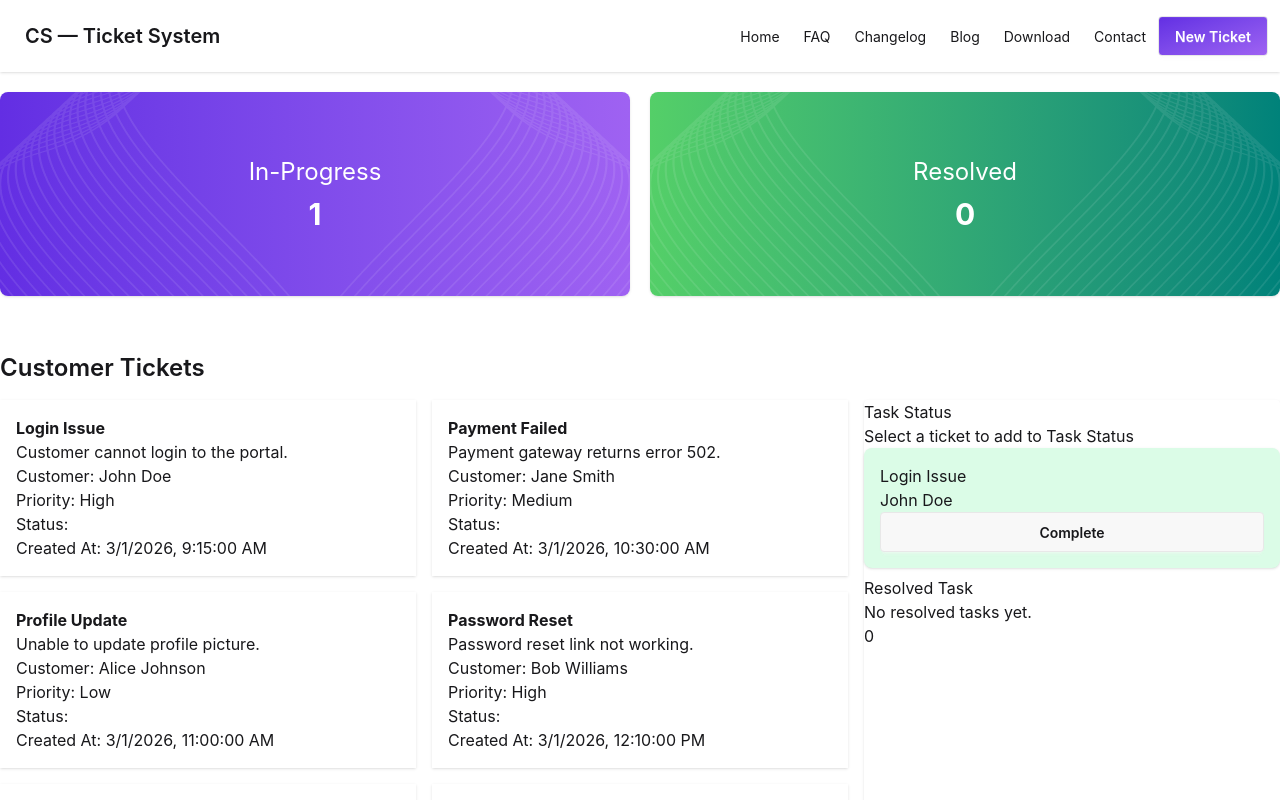
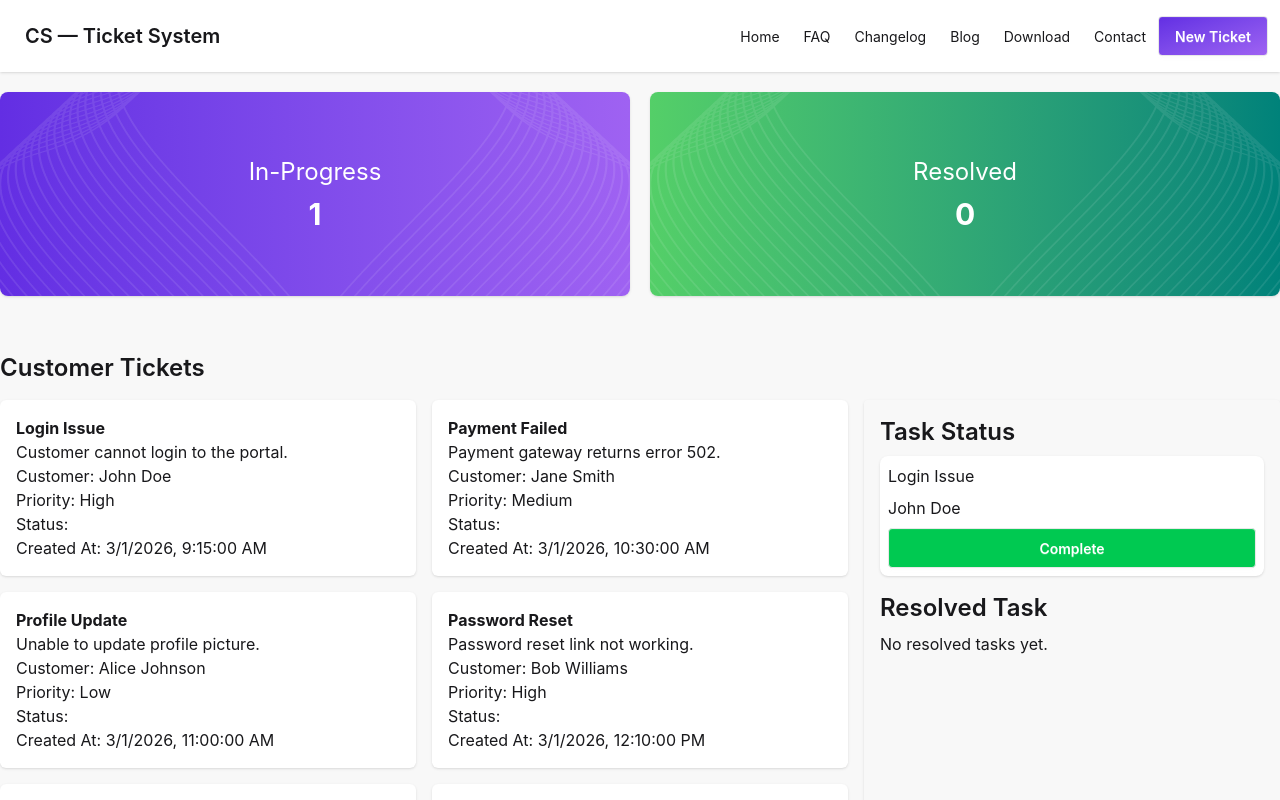
Before and after one commit to soheldev-codes/CustomerTicket, a React (Vite) app: page / in a window 1280 px wide. Both pictures are taken after a click on the element 208 px from the left and 488 px from the top of the page. Shown: the top 800 px of the page. Built offline with nearby package versions, Linux system fonts and the light colour scheme.

Commit message:
progress task complete btn click resolved remove all data

```diff
--- a/src/App.jsx
+++ b/src/App.jsx
@@ -31,16 +31,15 @@ function App() {
     // Remove from inProgress
     setInProgressTickets((prev) => prev.filter((t) => t.id !== ticketId));
     // Add to resolved
-    setResolvedTickets((prev) => [
-      ...prev,
-      { ...allTickets, status: "resolved" },
-    ]);
+    const remaining = allTickets.find((ticket) => ticket.id === ticketId);
+    const updateStatus = { ...remaining, status: "inprogress" };
+    setResolvedTickets([...resolvedTickets, updateStatus]);
     // Remove from allTickets
     setAllTickets((prev) => prev.filter((t) => t.id !== ticketId));
   };
 
   return (
-    <div className="">
+    <div className="bg-base-200">
       <NavMenu />
       <Dashbord
         inProgressTickets={inProgressTickets}
--- a/src/Components/MainSection/MainSection.jsx
+++ b/src/Components/MainSection/MainSection.jsx
@@ -10,7 +10,7 @@ const MainSection = ({
 }) => {
   console.log(resolvedTickets);
   return (
-    <div className="container mx-auto mt-10 gap-5">
+    <div className="container  mx-auto mt-10 gap-5">
       <h2 className="text-2xl font-semibold py-4">Customer Tickets</h2>
       <div className="grid grid-cols-12 gap-4">
         <div className="  col-span-8 rounded ">
@@ -24,21 +24,21 @@ const MainSection = ({
             ))}
           </div>
         </div>
-        <div className="shadow  col-span-4 rounded">
+        <div className="shadow space-y-4 p-4 col-span-4 rounded">
           <div>
-            <h2>Task Status</h2>
-            <p>Select a ticket to add to Task Status</p>
-
+            <h2 className="text-2xl mb-2 font-semibold">Task Status</h2>
+            <div>
+              {inProgressTickets.length ? (
                 <div>
                   {inProgressTickets.map((ticket) => (
                     <div
                       key={ticket.id}
-                  className="card p-4 mb-2 shadow bg-green-100"
+                      className="card p-2 mb-2 space-y-2 shadow bg-white"
                     >
                       <p>{ticket.title}</p>
                       <p>{ticket.customer}</p>
                       <button
-                    className="btn"
+                        className="btn bg-green-500 text-white font-semibold"
                         onClick={() => handleComplete(ticket.id)}
                       >
                         Complete
@@ -46,15 +46,29 @@ const MainSection = ({
                     </div>
                   ))}
                 </div>
+              ) : (
+                <p>Select a ticket to add to Task Status</p>
+              )}
+            </div>
           </div>
           <div>
-            <h2>Resolved Task</h2>
+            <h2 className="text-2xl mb-2 font-semibold">Resolved Task</h2>
+
+            <div>
+              {resolvedTickets.length ? (
+                <div className="space-y-2">
+                  {resolvedTickets.map((ticket) => (
+                    <p
+                      className="bg-blue-100 p-2 rounded font-semibold "
+                      key={ticket.id}
+                    >
+                      {ticket.title}
+                    </p>
+                  ))}
+                </div>
+              ) : (
                 <p>No resolved tasks yet.</p>
-            {resolvedTickets.length}
-            <div>
-              {resolvedTickets.map((ticket) => (
-                <p key={ticket.id}>{ticket.title}</p>
-              ))}
+              )}
             </div>
           </div>
         </div>
--- a/src/Components/SingleTicket/SingleTicket.jsx
+++ b/src/Components/SingleTicket/SingleTicket.jsx
@@ -2,7 +2,7 @@ const SingleTicket = ({ ticket, handleCardBtn }) => {
   return (
     <div
       onClick={() => handleCardBtn(ticket.id)}
-      className=" p-4 shadow cursor-pointer"
+      className=" p-4 bg-white rounded-md shadow cursor-pointer hover:bg-gray-50"
     >
       <h3 className="font-bold">{ticket?.title}</h3>
       <p>{ticket?.description}</p>
```
Lines whose indentation alone changed are shown as unchanged.
